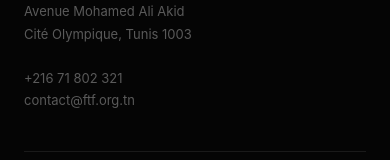
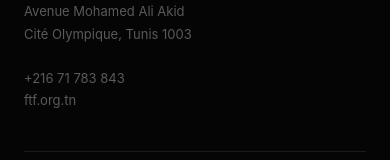
Before and after one commit to Mohammedjebali/ftf-demo, a Next.js app: page / in a window 390 px wide. Shown: the part 4154-4314 px from the top of the page. Built offline with nearby package versions, Linux system fonts and the light colour scheme.

Commit message:
fix: replace fake phone/email with real FTF contact info (+216 71 783 843 from ftf.org.tn)

```diff
--- a/app/contact/page.tsx
+++ b/app/contact/page.tsx
@@ -54,9 +54,9 @@
             <div style={{ display: "flex", flexDirection: "column", gap: "16px", marginBottom: "40px" }}>
               {[
                 { icon: "▸", label: "Adresse", value: "Avenue Mohamed Ali Akid\nCité Olympique, Tunis 1003" },
-                { icon: "📞", label: "Téléphone", value: "+216 71 802 321\n+216 71 802 322" },
+                { icon: "📞", label: "Téléphone", value: "+216 71 783 843" },
                 { icon: "📠", label: "Fax", value: "+216 71 802 323" },
-                { icon: "✉️", label: "Email général", value: "contact@ftf.org.tn" },
+                { icon: "🌐", label: "Site officiel", value: "www.ftf.org.tn" },
                 { icon: "🌐", label: "Site web", value: "www.ftf.org.tn" },
               ].map((c, i) => (
                 <div key={i} className="card" style={{ padding: "16px 20px", display: "flex", gap: "14px", alignItems: "flex-start" }}>
--- a/components/Footer.tsx
+++ b/components/Footer.tsx
@@ -54,8 +54,8 @@
             <h4 style={{ color: TEXT, fontSize: "13px", fontWeight: 700, marginBottom: "16px", textTransform: "uppercase", letterSpacing: "0.08em" }}>Contact</h4>
             <p style={{ color: MUTED, fontSize: "13px", lineHeight: 1.7 }}>
               Avenue Mohamed Ali Akid<br />Cité Olympique, Tunis 1003<br /><br />
-              <a href="tel:+21671802321" style={{ color: MUTED }}>+216 71 802 321</a><br />
-              <a href="mailto:contact@ftf.org.tn" style={{ color: MUTED }}>contact@ftf.org.tn</a>
+              <a href="tel:+21671783843" style={{ color: MUTED }}>+216 71 783 843</a><br />
+              <a href="https://www.ftf.org.tn" target="_blank" rel="noreferrer" style={{ color: MUTED }}>ftf.org.tn</a>
             </p>
           </div>
         </div>
```
